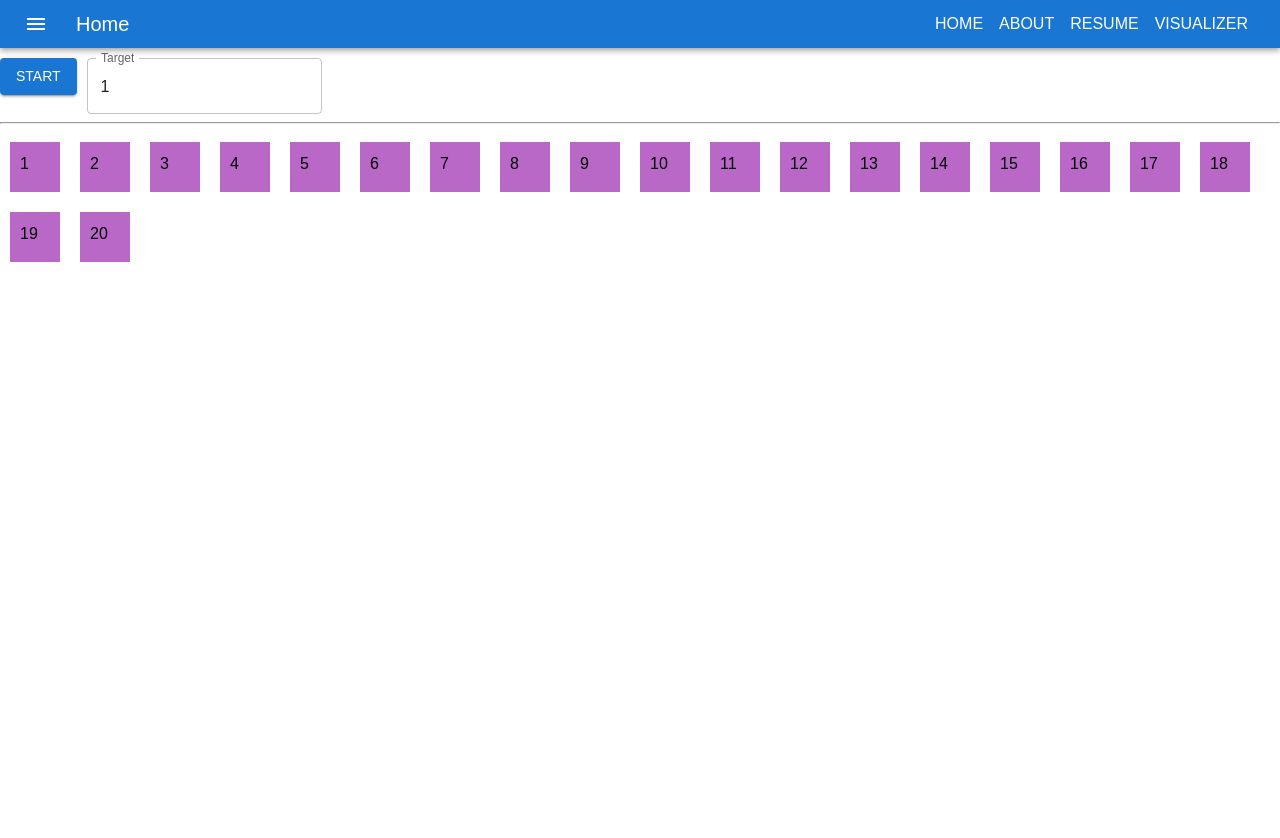
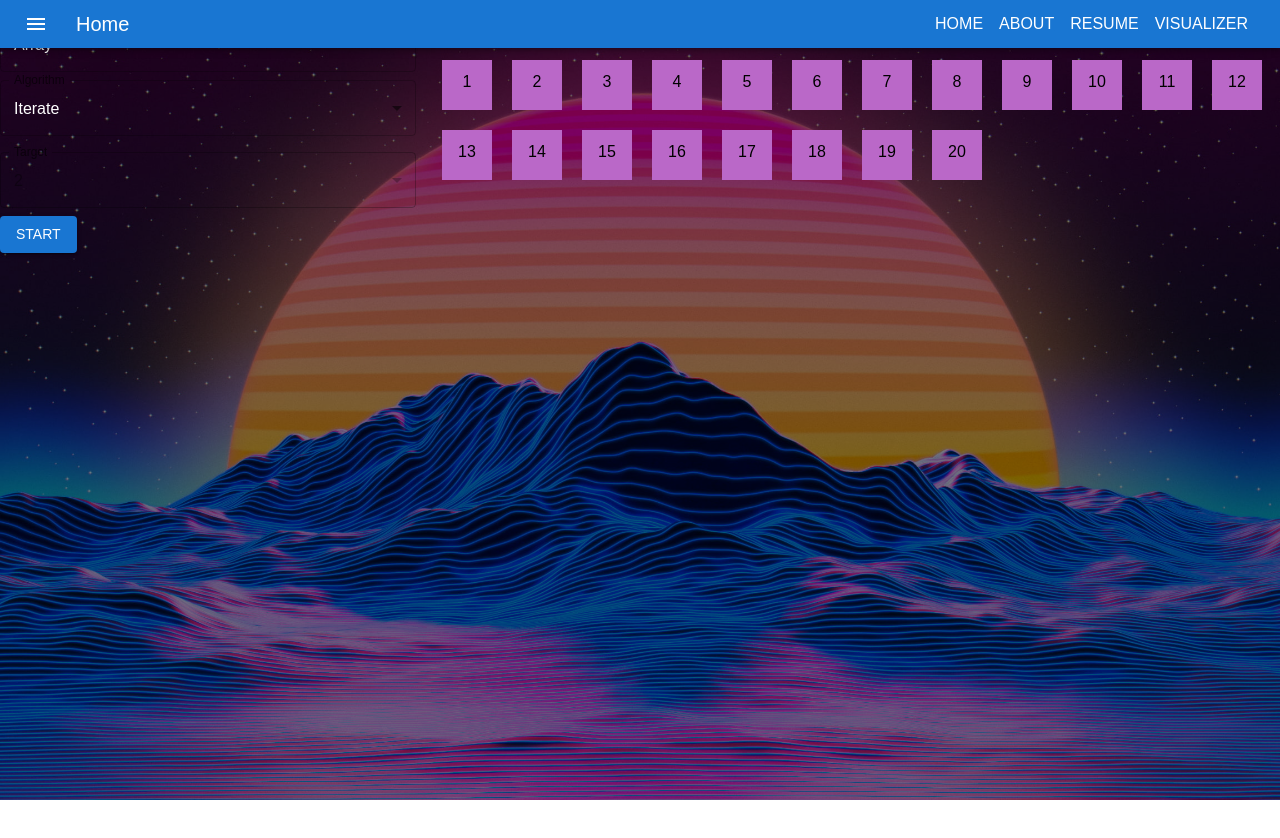
Before and after one commit to IsaacYocum/portfolio, a React (Create React App) app: page /portfolio/visualizer in a window 1280 px wide. Shown: the top 838 px of the page. After the commit the page ends 800 px from the top, so only its background shows below. Built offline with nearby package versions, Linux system fonts and the light colour scheme.

Commit message:
commit for mac

```diff
--- a/src/App.css
+++ b/src/App.css
@@ -4,4 +4,12 @@
   max-width: 1280px;
   margin-right: auto;
   margin-left: auto;
+  background-color: rgba(0, 0, 0, 0.5);
 }
+
+body {
+  background-image: url("../public/background.jpg");
+  /* background-repeat: no-repeat; */
+  background-position: center;
+  background-size: cover;
+}
--- a/src/App.tsx
+++ b/src/App.tsx
@@ -19,6 +19,9 @@ let App: FC<AppProps> = () => {
       ].join(','),
     },
     palette: {
+      text: {
+        primary: '#fff'
+      },
       mode: !themeState ? 'light' : 'dark'
     }
   })
--- a/src/components/Resume.css
+++ /dev/null
@@ -1,8 +0,0 @@
-#resume {
-  height: 100%;
-  width: 100%;
-  display: flex;
-    display: flex;
-    align-items: center;
-    justify-content: center;
-}
--- a/src/components/navbar/Navbar.css
+++ b/src/components/navbar/Navbar.css
@@ -4,6 +4,7 @@
   flex-grow: 1;
   margin-left: 20px;
   margin-right: 20px;
+  z-index: 3;
 }
 
 .three-columns-grid {
@@ -12,3 +13,9 @@
   grid-template-columns: 1fr 1fr 1fr;
   align-items: center;
 }
+
+.navbar {
+  position: sticky;
+  top: 0;
+  z-index: 2;
+}
--- a/src/components/navbar/Navbar.tsx
+++ b/src/components/navbar/Navbar.tsx
@@ -54,7 +54,7 @@ let Navbar: FC<AppProps> = ({ themeSelected, onThemeChange }) => {
 
   let createAppBar = (openDrawer: boolean, children?: ReactNode[]) => {
     return (
-      <AppBar position="static" style={{ marginBottom: '10px' }}>
+      <AppBar>
         <Toolbar variant="dense">
           <IconButton
             size="large"
--- /dev/null
+++ b/src/components/resume/Resume.css
@@ -0,0 +1,11 @@
+#resume {
+  height: 100%;
+  width: 100%;
+  display: flex;
+  display: flex;
+  align-items: center;
+  justify-content: center;
+  top: -40px;
+  position: relative;
+  z-index: -1;
+}
--- /dev/null
+++ b/src/components/visualizer/Selection.tsx
@@ -0,0 +1,44 @@
+import { Button, TextField, Typography } from "@mui/material"
+import React from "react";
+import SelectionProps from './Visualizer'
+
+type SelectionProps = {
+  handleStart: () => void;
+  target: number;
+  error: string;
+  handleChangeTarget: (event: React.ChangeEvent<HTMLInputElement>) => void;
+}
+
+let Settings = ({ handleStart, target, error, handleChangeTarget }: SelectionProps) => {
+  return (
+    <>
+      <Typography variant="h6">Selection</Typography>
+      <hr />
+      <div style={{ display: 'flex' }}>
+        <br></br>
+        <div id='startButton'>
+          <Button
+            onClick={handleStart}
+            variant='contained'
+            disabled={error.length > 0}
+          >
+            Start
+          </Button>
+        </div>
+        <div>
+          <TextField
+            label="Target"
+            variant="outlined"
+            type='number'
+            value={target}
+            helperText={error}
+            error={error.length > 0}
+            onChange={handleChangeTarget}
+          />
+        </div>
+      </div >
+    </>
+  )
+}
+
+export default Settings;
--- a/src/components/visualizer/Visualizer.tsx
+++ b/src/components/visualizer/Visualizer.tsx
@@ -1,35 +1,96 @@
-import { Box, Button, PaletteColor, TextField, useTheme } from "@mui/material";
+import { Box, Button, FormControl, Grid, InputLabel, MenuItem, Select, SelectChangeEvent, TextField, Typography, useTheme } from "@mui/material";
 import { useState } from "react";
 import './Visualizer.css'
+import CSS from 'csstype'
+import Settings from "./Selection";
 
 let Visualizer = () => {
   const theme = useTheme();
   const testArray = [1, 2, 3, 4, 5, 6, 7, 8, 9, 10, 11, 12, 13, 14, 15, 16, 17, 18, 19, 20];
+  let [target, setTarget] = useState<number>(testArray[1]);
+
+  interface DataStructure {
+    id: string,
+    label: string,
+    value: string,
+    algorithms: Algorithm[],
+  }
+
+  interface Algorithm {
+    id: string,
+    label: string,
+    value: string,
+    run: (arr?: number[], tar?: number) => void,
+    targetRequired: boolean
+  }
+
+  let iterateArray: Algorithm = {
+    id: 'iterate',
+    label: 'Iterate',
+    value: 'iterate',
+    run: () => iterate(testArray),
+    targetRequired: false,
+  }
+
+  let binarySearchAlg: Algorithm = {
+    id: 'binarySearch',
+    label: 'Binary Search',
+    value: 'binarySearch',
+    run: (_, tar?: number) => binarySearch(testArray, target || 0),
+    targetRequired: true,
+  }
+
+  let binaryTreeSearch: Algorithm = {
+    id: 'binaryTreeSearch',
+    label: 'Binary Tree Search',
+    value: 'binaryTreeSearch',
+    run: () => { },
+    targetRequired: true,
+  }
+
+
+  let array: DataStructure = {
+    id: 'array',
+    label: 'Array',
+    value: 'array',
+    algorithms: [
+      iterateArray,
+      binarySearchAlg,
+    ]
+  }
+
+  let binaryTree: DataStructure = {
+    id: 'binaryTree',
+    label: 'Binary Tree',
+    value: 'Binary Tree',
+    algorithms: [
+      binaryTreeSearch,
+    ]
+  }
+
+  let dataStructures = [
+    array,
+    binaryTree
+  ]
+
 
   let [min, setMin] = useState(0);
   let [max, setMax] = useState(0);
   let [curr, setCurr] = useState(0);
-  let [target, setTarget] = useState(`${testArray[0]}`);
   let [error, setError] = useState('');
+  let [dataStructure, setDataStructure] = useState<DataStructure>(array);
+  let [algorithm, setAlgorithm] = useState<Algorithm>(array.algorithms[0]);
 
   const delay = (ms: number) => new Promise(res => setTimeout(res, ms))
 
   let handleStart = () => {
-    console.log('start')
     //iterate(testArray);
-    binarySearch(testArray, parseInt(target))
+    setCurr(0);
+    setMin(0);
+    setMax(0);
+    console.log(target)
+    algorithm.run()
   };
-
-  let hasErrors = (targ = target) => {
-    console.log(targ, typeof targ)
-    if (typeof targ !== "number") {
-      setError('Must be a number');
-      return true;
-    }
-
-    setError('');
-    return false;
-  }
 
   async function iterate(arr: Array<number>) {
     for (let i = 0; i < arr.length; i++) {
@@ -38,7 +99,8 @@ let Visualizer = () => {
     }
   };
 
-  async function binarySearch(arr: Array<number>, target: number) {
+  let binarySearch = async (arr: Array<number> = testArray, tar: number) => {
+    console.log(tar)
     let beg = 0;
     let end = arr.length - 1;
     let mid = Math.floor((end + beg) / 2);
@@ -50,40 +112,26 @@ let Visualizer = () => {
       let mid = Math.floor((end + beg) / 2);
       setCurr(arr[mid]);
       await delay(2000);
-      if (arr[mid] === target) return mid;
+      if (arr[mid] === tar) break;
 
-      if (arr[mid] < target) {
+      if (arr[mid] < tar) {
         beg = mid + 1;
         setMin(arr[beg]);
         await delay(2000);
       }
 
-      if (arr[mid] > target) {
+      if (arr[mid] > tar) {
         end = mid - 1;
         setMax(arr[end]);
         await delay(2000);
       }
 
     }
-
-    return -1;
   };
-
-  interface Style {
-    backgroundColor?: any;
-    background?: any;
-    transition?: string;
-    height?: string;
-    width?: string;
-    color: string;
-    WebkitTransition: string;
-    margin: string;
-    padding: string;
-  }
 
   let getNodeStyle = (i: number) => {
     let colors = []
-    let style: Style = {
+    let style: CSS.Properties = {
       height: '50px',
       width: '50px',
       transition: 'all .5s linear',
@@ -91,6 +139,8 @@ let Visualizer = () => {
       color: 'black',
       padding: '10px',
       margin: '10px',
+      borderRadius: '10',
+      textAlign: 'center'
     };
 
     if (i === min) {
@@ -128,30 +178,84 @@ let Visualizer = () => {
     return style;
   }
 
-  let handleChangeTarget = (event: React.ChangeEvent<HTMLInputElement>) => {
-    const re = /^[0-9\b]+$/;
+  // let handleChangeTarget = (event: React.ChangeEvent<HTMLInputElement>) => {
+  //   const re = /^[0-9\b]+$/;
+  //   let value = event.target.value;
+  //
+  //   if (value === '') {
+  //     setTarget(value)
+  //     setError('Must be a number')
+  //   } else if (re.test(value)) {
+  //     if (testArray.includes(parseInt(value))) {
+  //       setTarget(value)
+  //       setError('')
+  //     } else {
+  //       setTarget(value)
+  //       setError('Target must be in array')
+  //     }
+  //   } else {
+  //     setError('Must be a number')
+  //   }
+  // }
+
+  let handleDataStructureSelectChange = (event: SelectChangeEvent<string>) => {
+    let ds = dataStructures.find(d => d.value === event.target.value) || array;
+    setDataStructure(ds);
+    setAlgorithm(ds?.algorithms[0]);
+  }
+
+  let handleAlgorithmSelectChange = (event: SelectChangeEvent<string>) => {
+    let ag = dataStructure?.algorithms.find(a => a.value === event.target.value) || dataStructure?.algorithms[0];
+    setAlgorithm(ag);
+  }
+
+  let handleSelectTargetChange = (event: SelectChangeEvent<number>) => {
     let value = event.target.value;
-
-    if (value === '') {
-      setTarget(value)
-      setError('Must be a number')
-    } else if (re.test(value)) {
-      if (testArray.includes(parseInt(value))) {
-        setTarget(value)
-        setError('')
-      } else {
-        setTarget(value)
-        setError('Target must be in array')
-      }
-    } else {
-      setError('Must be a number')
-    }
+    console.log(value)
+    setTarget(value as number);
   }
 
   return (
-    <div>
-      <div style={{ display: 'flex' }}>
-        <div id='startButton'>
+    <Box sx={{ flexGrow: 1 }}>
+      <Grid container spacing={2} columns={12}>
+        <Grid item xs={4}>
+          <FormControl fullWidth margin="normal">
+            <InputLabel id='dataStructureLabel'>Data Structure</InputLabel>
+            <Select
+              id='dataStructureSelect'
+              labelId='dataStructureLabel'
+              value={dataStructure?.value}
+              label='Data Structure'
+              onChange={handleDataStructureSelectChange}
+            >
+              {dataStructures.map(dataStructure => <MenuItem key={dataStructure.id} value={dataStructure.value}>{dataStructure.label}</MenuItem>)}
+            </Select>
+          </FormControl>
+          <FormControl fullWidth>
+            <InputLabel id='algorithmLabel'>Algorithm</InputLabel>
+            <Select
+              id='algorithmSelect'
+              labelId='algorithmLabel'
+              value={algorithm?.value}
+              label='Algorithm'
+              onChange={handleAlgorithmSelectChange}
+            >
+              {dataStructure?.algorithms?.map(algorithm => <MenuItem key={algorithm.id} value={algorithm.value}>{algorithm.label}</MenuItem>)}
+            </Select>
+          </FormControl>
+          <FormControl fullWidth margin="normal">
+            <InputLabel id='targetLabel'>Target</InputLabel>
+            <Select
+              id='targetSelect'
+              labelId='targetLabel'
+              value={target}
+              label='Target'
+              disabled={!algorithm.targetRequired}
+              onChange={handleSelectTargetChange}
+            >
+              {testArray.map(i => <MenuItem key={i} value={i}>{i}</MenuItem>)}
+            </Select>
+          </FormControl>
           <Button
             onClick={handleStart}
             variant='contained'
@@ -159,24 +263,23 @@ let Visualizer = () => {
           >
             Start
           </Button>
-        </div>
-        <div>
-          <TextField
-            label="Target"
-            variant="outlined"
-            type='number'
-            value={target}
-            helperText={error}
-            error={error.length > 0}
-            onChange={handleChangeTarget}
-          />
-        </div>
-      </div>
-      <hr></hr>
-      <div className='flexContainer'>
-        {testArray.map(i => <div key={'node' + i} style={getNodeStyle(i)}>{i}</div>)}
-      </div>
-    </div >
+
+          {/* <Settings */}
+          {/*   handleStart={handleStart} */}
+          {/*   target={target} */}
+          {/*   error={error} */}
+          {/*   handleChangeTarget={handleChangeTarget} */}
+          {/* /> */}
+        </Grid>
+        <Grid item xs={8}>
+          <Typography variant="h6">Visualizer</Typography>
+          <hr />
+          <div className='flexContainer'>
+            {testArray.map(i => <div key={'node' + i} style={getNodeStyle(i)}>{i}</div>)}
+          </div>
+        </Grid>
+      </Grid >
+    </Box >
   )
 }
 
--- a/src/routes/routes.tsx
+++ b/src/routes/routes.tsx
@@ -3,7 +3,7 @@ import App from '../App';
 import About from '../components/About';
 import ErrorPage from '../components/ErrorPage';
 import Home from '../components/Home'
-import Resume from '../components/Resume'
+import Resume from '../components/resume/Resume'
 import Visualizer from "../components/visualizer/Visualizer";
 
 let routes = [
```
Also changed, not shown: public/background.jpg (added), src/components/resume/Resume.tsx (line endings or trailing spaces).
